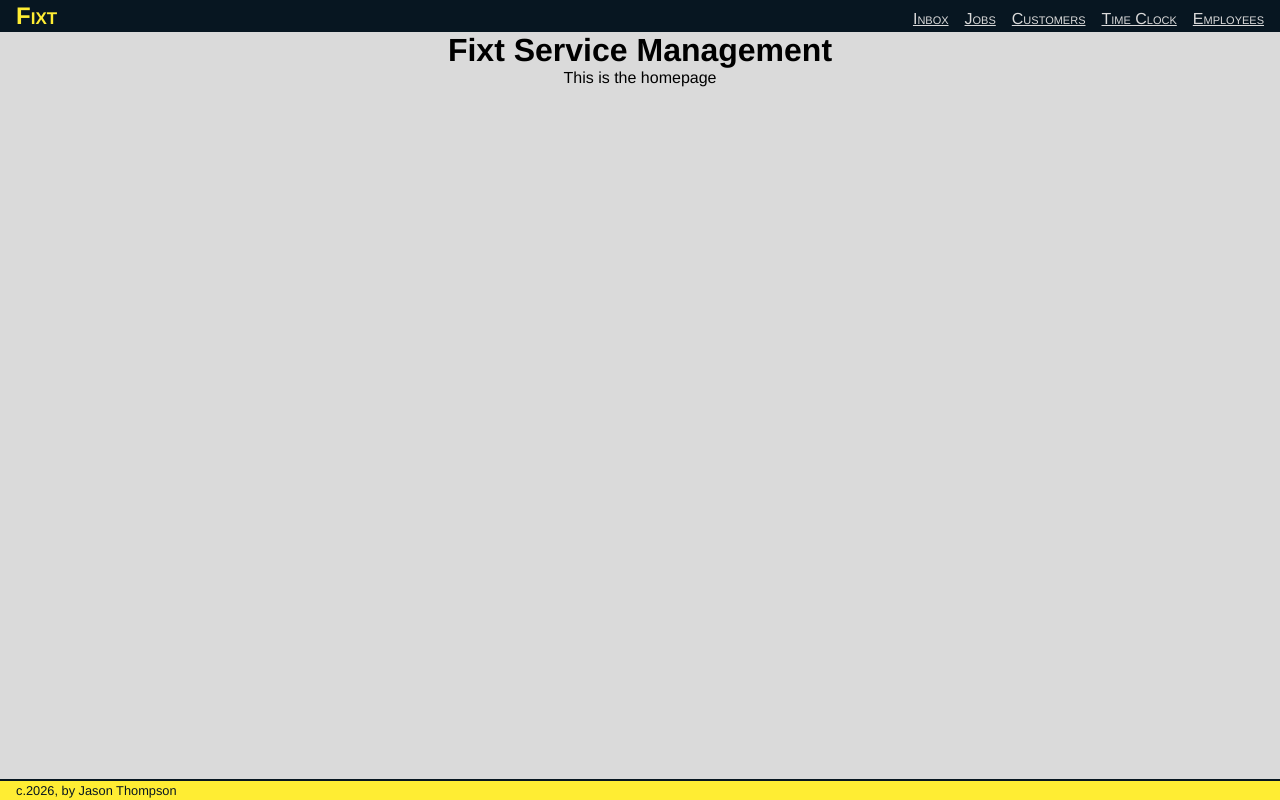
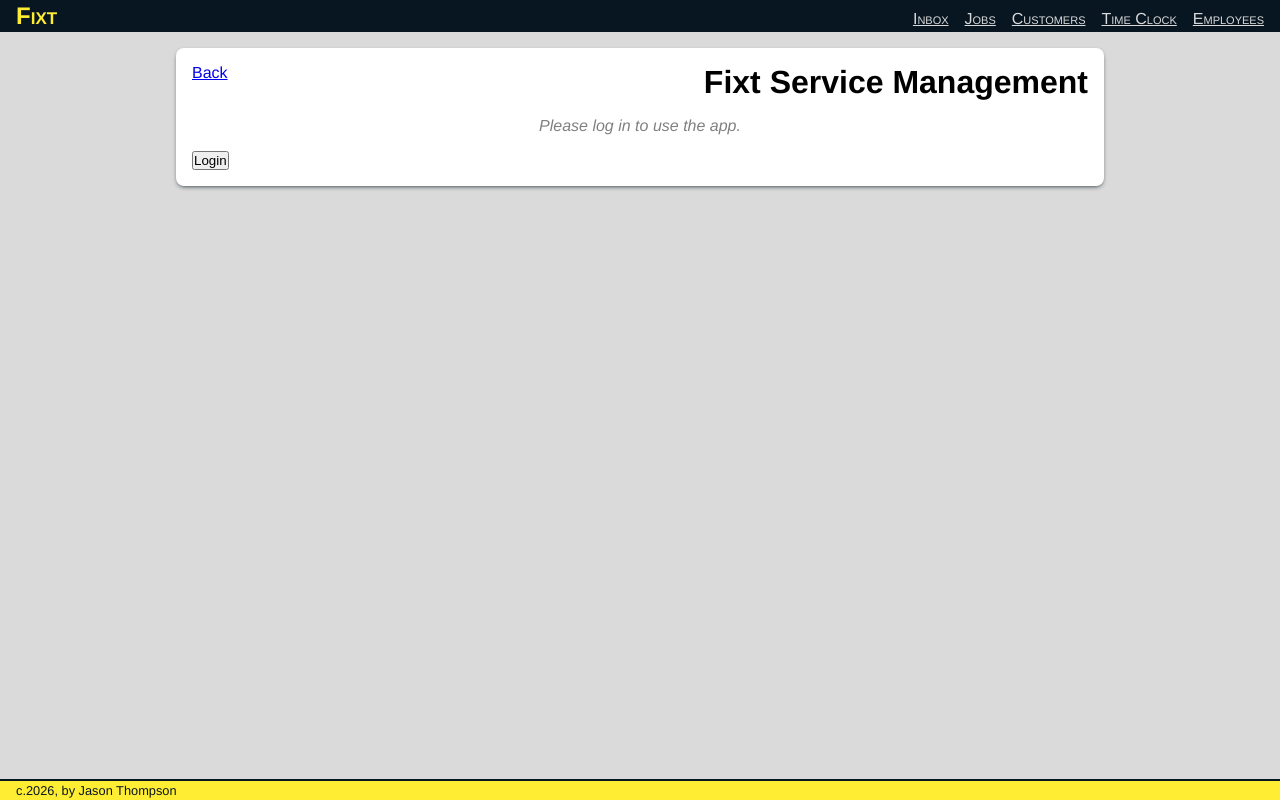
Before and after one commit to jtproject/fixt, a FastAPI app: page / in a window 1280 px wide. Run offline with FastAPI, Linux system fonts and the light colour scheme.

Commit message:
Refactor app structure and enhance page functionality with dynamic sections

```diff
--- a/static/style.css
+++ b/static/style.css
@@ -15,7 +15,7 @@ body {
 	font-family: 'Franklin Gothic Medium', 'Arial Narrow', Arial, sans-serif;
 	display: flex;
 	flex-direction: column;
-	min-height: 100vh;
+	height: 100vh;
 }
 
 nav {
@@ -44,7 +44,15 @@ nav {
 }
 
 main {
+	padding: 1rem;
 	flex: 1;
+	overflow-y: scroll;
+	gap: 1rem;
+	display: flex;
+	flex-direction: column;
+	min-width: 75vw;
+	max-width: 90vw;
+	margin: 0 auto;
 }
 
 footer {
@@ -56,11 +64,53 @@ footer {
 }
 
 .page {
+	padding: 1rem;
+	border-radius: .5rem;;
 	display: none;
 	flex-direction: column;
 	align-items: center;
+	background-color: white;
+	box-shadow: 0 2px 5px -2px var(--dark);
+	width: 100%;
+	gap: 1rem;
 
 	&.show {
 		display: flex !important;
 	}
 }
+
+.page__titlebar {
+	display: flex;
+	width: 100%;
+	justify-content: space-between;
+}
+
+.sections {
+	width: 100%;
+	display: flex;
+}
+
+.section {
+	width: 0%;
+	transition: width .2s linear;
+	display: flex;
+	flex-direction: column;
+	gap: 1rem;
+	overflow-x: hidden;
+	overflow-y: hidden;
+	flex-wrap: nowrap;
+	white-space: nowrap;
+	min-width: 0;
+
+	.comment {
+		font-style: italic;
+		color: gray;
+		margin: auto;
+		max-width: 250px;
+		text-align: center;
+	}
+
+	&.show {
+		width: 100%;
+	}
+}
--- a/templates/apps/home.html
+++ b/templates/apps/home.html
@@ -1,4 +1,19 @@
 <div class="page" id="home">
-	<h1>Fixt Service Management</h1>
-	<p>This is the homepage</p>
+	<div class="page__titlebar">
+		<a href="/home/home" id="backbutton">Back</a>
+		<h1>Fixt Service Management</h1>
+	</div>
+	<div class="sections">
+		<div class="section show" id="home">
+			<span class="comment">
+				Please log in to use the app.
+			</span>
+			<a href="/home/login">
+				<button>Login</button>
+			</a>
+		</div>
+		<div class="section" id="login">
+			Login
+		</div>
+	</div>
 </div>
```
Also changed, not shown: static/script.js (+30 -5 lines), templates/home/index.html (added).
